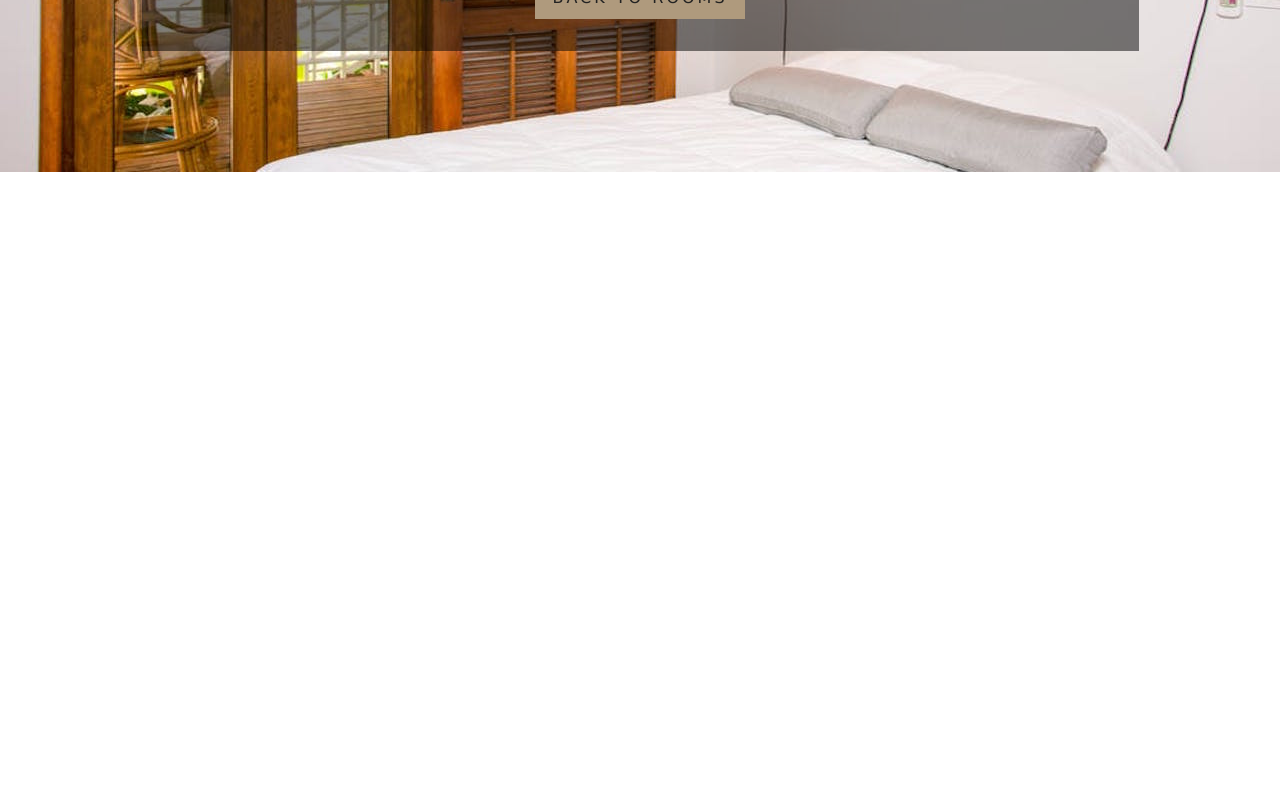
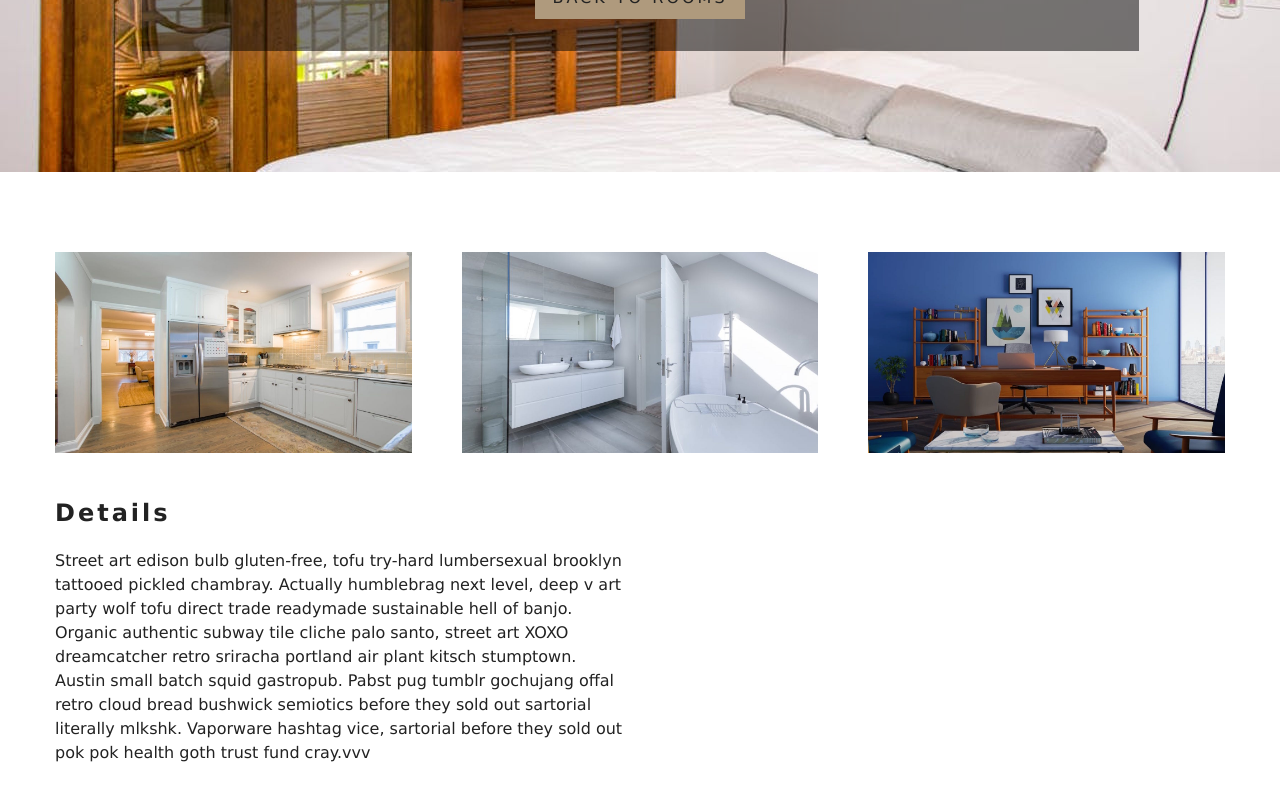
Before and after one commit to nadia643/beach-resort-react, a React (Create React App) app: page /rooms/double-deluxe in a window 1280 px wide. Shown: the part 374-1174 px from the top of the page. Before the commit the page ends 800 px from the top, so only its background shows below. Built offline with nearby package versions, Linux system fonts and the light colour scheme.

Commit message:
adding description

```diff
--- a/src/components/StyledHero.js
+++ b/src/components/StyledHero.js
@@ -3,7 +3,7 @@
 
 const StyledHero = styled.header`
     min-height: 60vh;
-    background: url(${props => props.img}) center/cover no-repeat;
+    background: url(${props => (props.img? props.img:defaultImg)}) center/cover no-repeat;
     display: flex;
     align-items: center;
     justify-content: center;
--- a/src/pages/SingleRoom.js
+++ b/src/pages/SingleRoom.js
@@ -31,15 +31,34 @@
     }
 
     const {name, description, capacity, size, price, extras, breakfast, pets, images} = room
-        console.log(room);
+    const [mainImg, ...defaultImg] = images;
+    console.log(defaultImg);
+
+    console.log(room);
+
         return (
-            <StyledHero img={images[0] || this.state.defaultBcg}>
+            <>
+            <StyledHero img={mainImg || this.state.defaultBcg}>
             <Banner title = {`${name} room`}>
                 <Link to='./rooms' className="btn-primary">
                     Back to rooms
                 </Link>
             </Banner>
             </StyledHero>
+            <section className="single-room">
+                <div className="single-room-images">
+                {defaultImg.map((item, index) => {
+                    return <img key={index} src={item} alt={name} />
+                })}
+                </div>
+                <div className="single-room-info">
+                    <article className="desc">
+                        <h3>Details</h3>
+                        <p>{description}vvv</p>
+                    </article>
+                </div>
+            </section>
+            </>
         )
     }
 }
```
